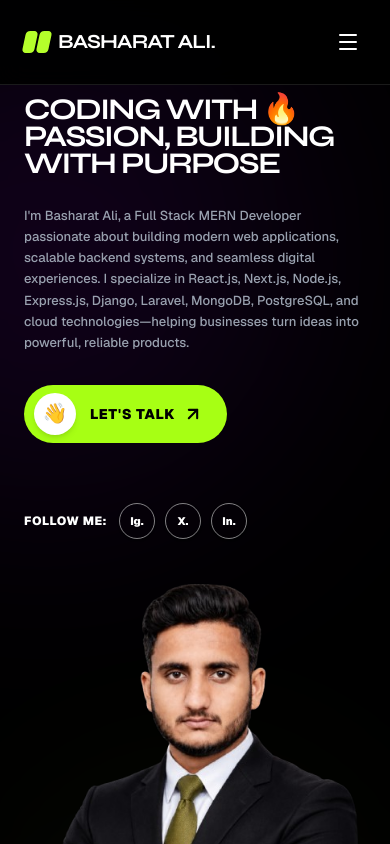
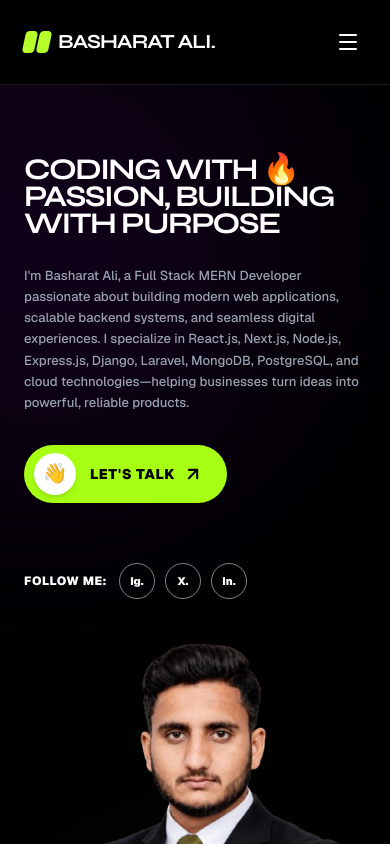
Before and after one commit to BasharatAliKing/Portfolio-Nextjs, a Next.js app: page / in a window 390 px wide. Shown: the top 844 px of the page. Built offline with nearby package versions, Linux system fonts and the light colour scheme.

Commit message:
update hero

```diff
--- a/src/components/Hero.js
+++ b/src/components/Hero.js
@@ -19,7 +19,7 @@ export default function Hero() {
         <Header />
 
         <div className="pt-24 sm:pt-28 md:pt-36 pb-0 lg:pt-0 lg:pb-0 h-full">
-          <div className="lg:absolute lg:left-[32px] lg:top-[220px] lg:w-[520px] xl:w-[760px] 2xl:w-[1160px] z-10 relative">
+          <div className="lg:absolute mt-[60px] md:mt-0 lg:left-[32px] lg:top-[220px] lg:w-[520px] xl:w-[760px] 2xl:w-[1160px] z-10 relative">
             <FadeIn>
               <h1
                 className="font-display font-bold text-white text-[30px] sm:text-[48px] md:text-[54px] lg:text-[62px] leading-[0.9] tracking-[-0.05em] uppercase mb-0"
```
